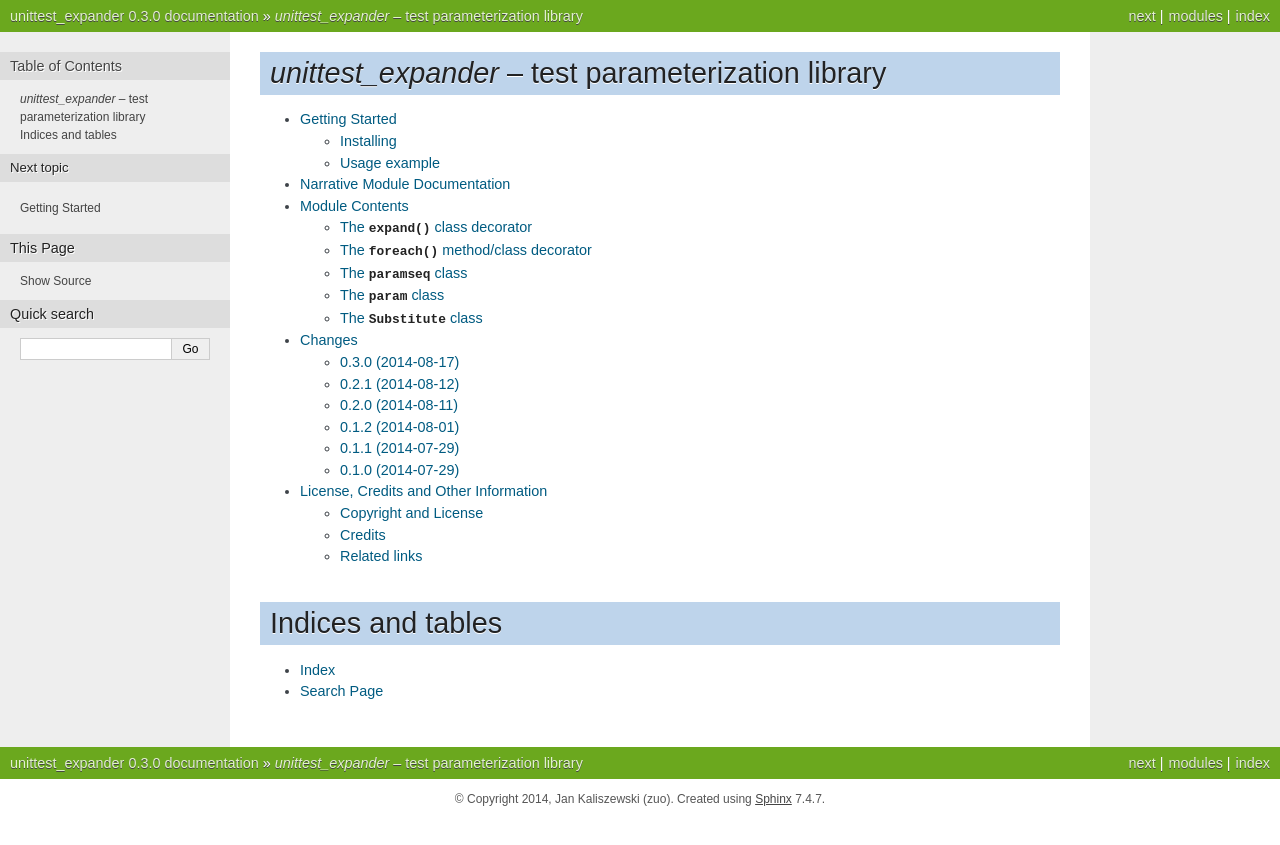
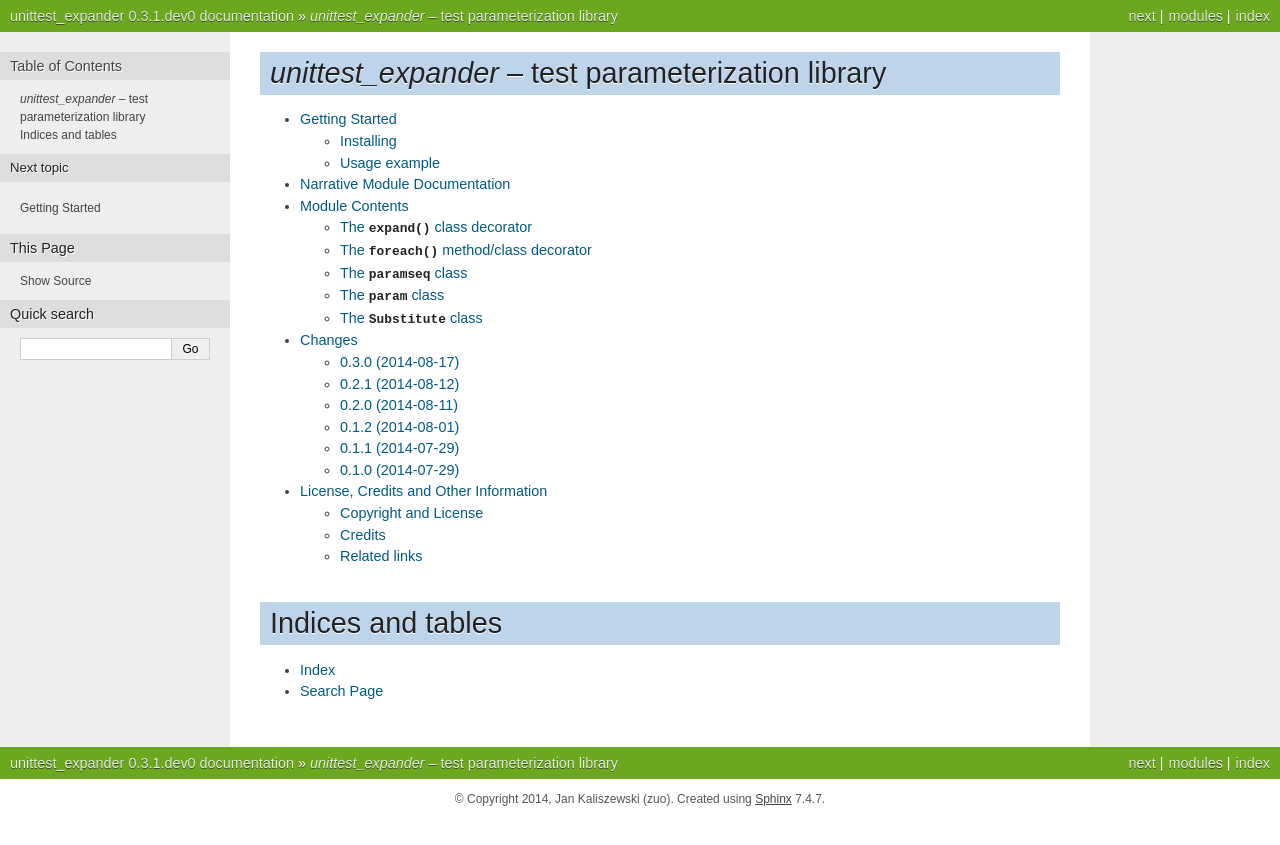
Before and after one commit to zuo/unittest_expander, a Sphinx documentation site: the page built from docs/index.rst, in a window 1280 px wide. Shown: the top 845 px of the page. Built offline with Sphinx 7.4.7, drawn with Linux system fonts in a browser that asks for light colours.

Commit message:
Release number incremented

```diff
--- a/docs/conf.py
+++ b/docs/conf.py
@@ -55,7 +55,7 @@ copyright = u'2014, Jan Kaliszewski (zuo)'
 # built documents.
 #
 # The full version, including alpha/beta/rc tags.
-release = '0.3.0'
+release = '0.3.1.dev0'
 # The short X.Y version.
 version = '.'.join(release.split('.')[:2])
 
```
